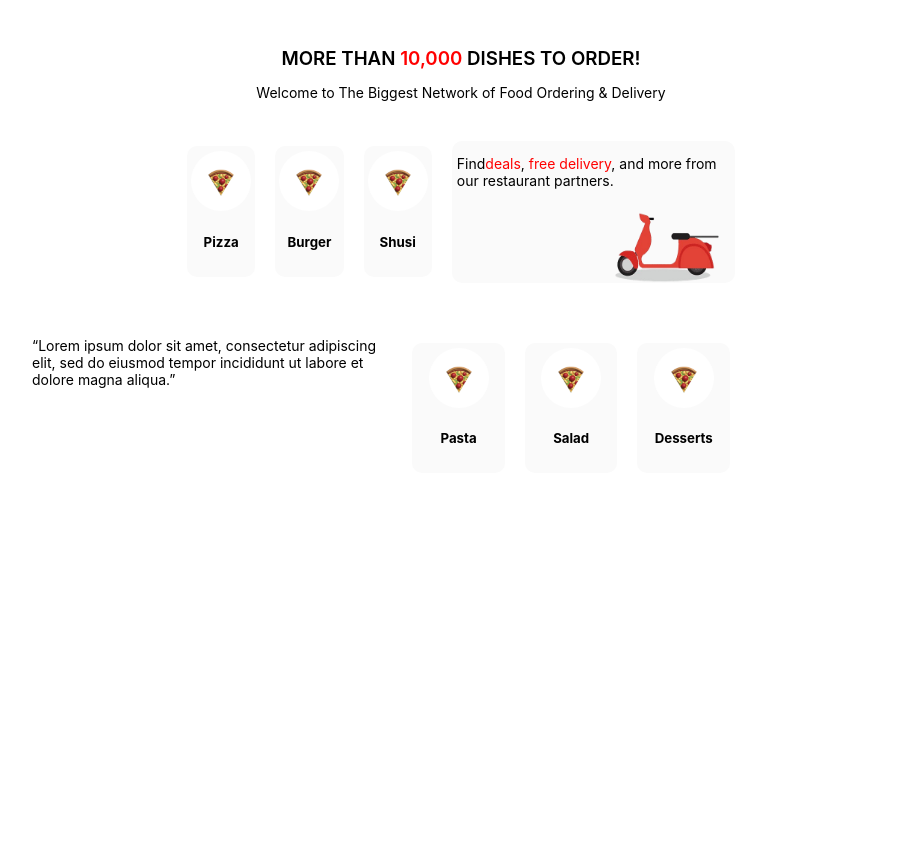
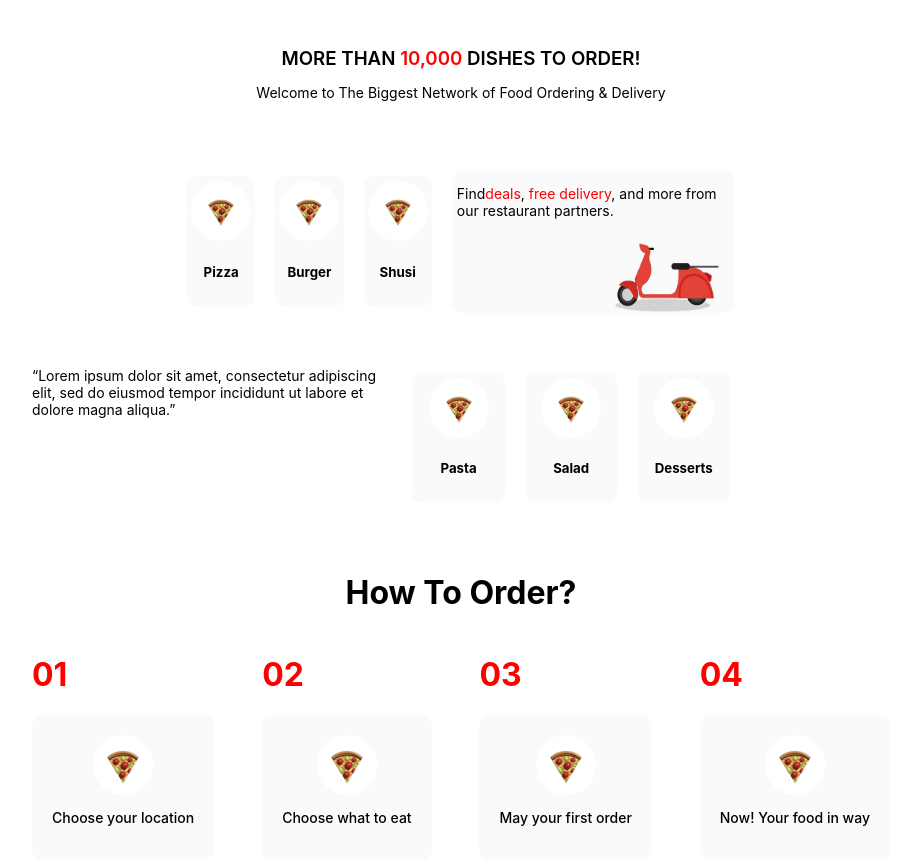
Before and after one commit to ARaihan66/Food_Delivery_Task, a React (Vite) app: page / in a window 1280 px wide. Shown: the part 640-1504 px from the top of the page, without its empty margins (179-1080 px from the left). Before the commit the page ends 1133 px from the top, so only its background shows below. Built offline with nearby package versions, Linux system fonts and the light colour scheme.

Commit message:
Added how to order section

```diff
--- a/src/components/Dishes/main/Main.jsx
+++ b/src/components/Dishes/main/Main.jsx
@@ -1,4 +1,5 @@
-import FoodItem from "../FoodItem/FoodItem"
+import FoodItem from "../foodItem/FoodItem"
+import OrderProcess from "../order/OrderProcess"
 import "./style.css"
 
 const Main = () => {
@@ -9,6 +10,7 @@ const Main = () => {
         <p>Welcome to The Biggest Network of Food Ordering & Delivery</p>
         </div>
         <FoodItem/>
+        <OrderProcess/>
     </div>
   )
 }
--- /dev/null
+++ b/src/components/Dishes/order/OrderProcess.jsx
@@ -0,0 +1,50 @@
+import "./style.css";
+import pizza from "../../../assets/Logo.png";
+
+const OrderProcess = () => {
+  return (
+    <div className="main">
+      <h1 className="question">How To Order?</h1>
+      <div className="order-process">
+        <div className="order">
+          <h1 className="number">01</h1>
+          <div className="process-container">
+            <div className="process-image">
+              <img src={pizza} alt="" />
+            </div>
+            <p>Choose your location</p>
+          </div>
+        </div>
+        <div className="order">
+          <h1 className="number">02</h1>
+          <div className="process-container">
+            <div className="process-image">
+              <img src={pizza} alt="" />
+            </div>
+            <p>Choose what to eat</p>
+          </div>
+        </div>
+        <div className="order">
+          <h1 className="number">03</h1>
+          <div className="process-container">
+            <div className="process-image">
+              <img src={pizza} alt="" />
+            </div>
+            <p>May your first order</p>
+          </div>
+        </div>
+        <div className="order">
+          <h1 className="number">04</h1>
+          <div className="process-container">
+            <div className="process-image">
+              <img src={pizza} alt="" />
+            </div>
+            <p>Now! Your food in way</p>
+          </div>
+        </div>
+      </div>
+    </div>
+  );
+};
+
+export default OrderProcess;
--- /dev/null
+++ b/src/components/Dishes/order/style.css
@@ -0,0 +1,54 @@
+.main{
+    margin: 50px 0px;
+}
+
+.question {
+  text-align: center;
+}
+
+.order-process {
+  display: flex;
+  justify-content: space-between;
+  align-items: center;
+}
+
+.number {
+    color: red;
+  }
+
+.process-container {
+  display: flex;
+  flex-direction: column;
+  justify-content: center;
+  align-items: center;
+  padding: 20px;
+  z-index: 3;
+  background-color: rgba(250, 250, 250, 1);
+  border-radius: 10px;
+  -webkit-border-radius: 10px;
+  -moz-border-radius: 10px;
+  -ms-border-radius: 10px;
+  -o-border-radius: 10px;
+}
+.process-container p {
+  font-weight: 500;
+}
+
+.process-image {
+  height: 60px;
+  width: 60px;
+  display: flex;
+  justify-content: center;
+  align-items: center;
+  background-color: white;
+  border-radius: 50%;
+  -webkit-border-radius: 50%;
+  -moz-border-radius: 50%;
+  -ms-border-radius: 50%;
+  -o-border-radius: 50%;
+}
+
+.process-image img {
+  height: 50px;
+  width: 50px;
+}
```
